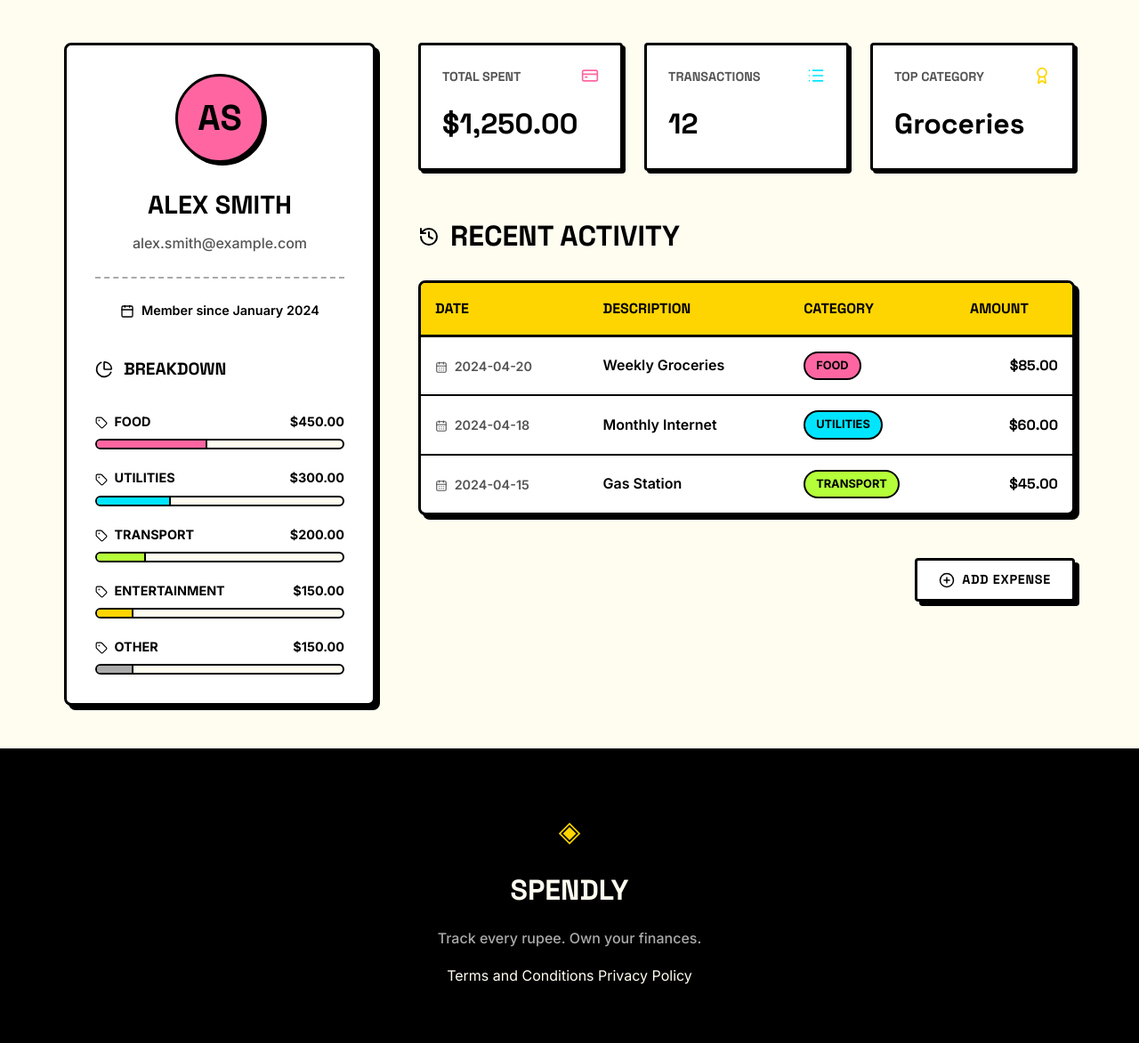
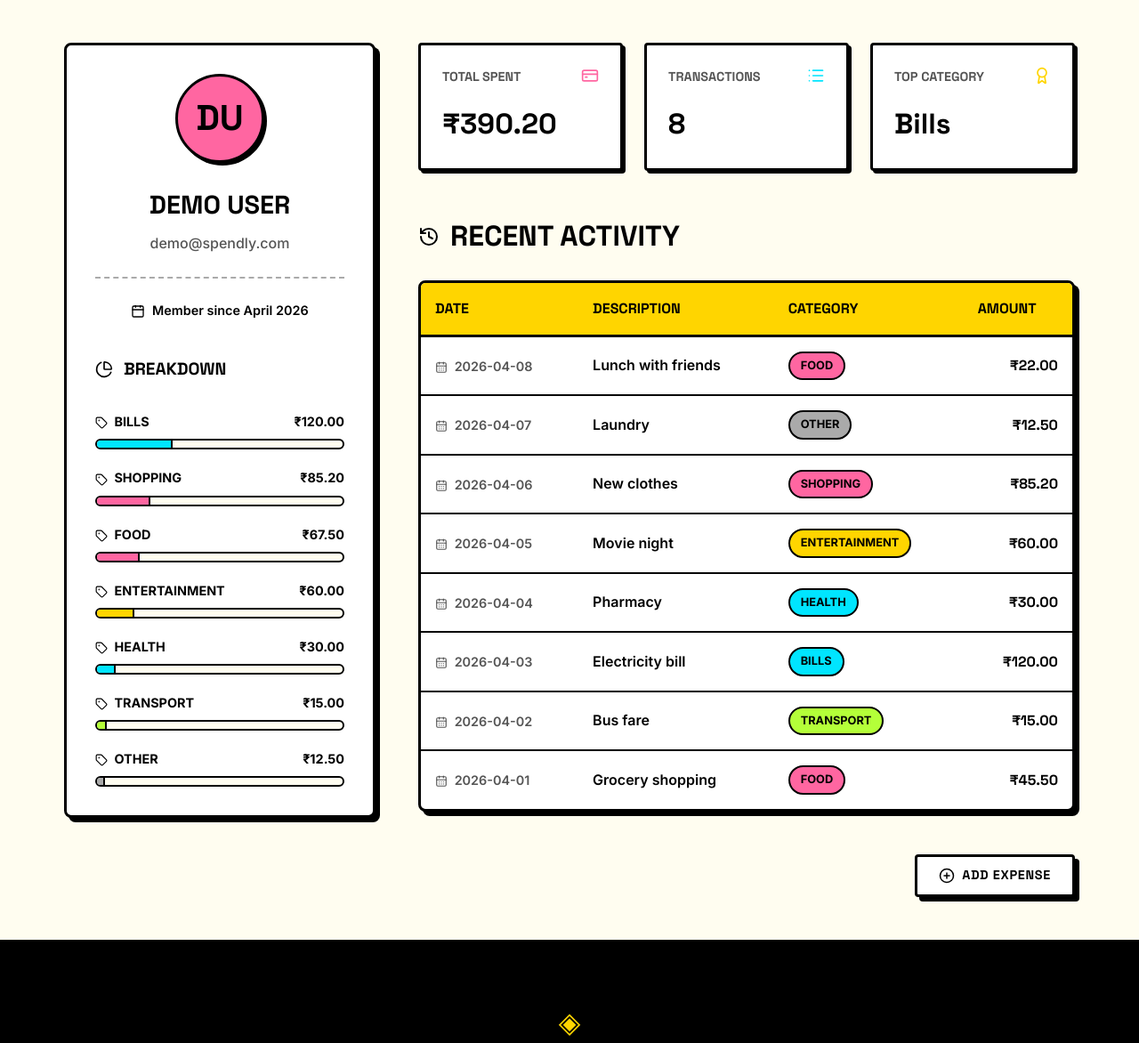
Before and after one commit to sraghav42/expense-tracker, a Flask app: page /profile in a window 1280 px wide. Shown: the part 73-1245 px from the top of the page at 89% size. Run offline with Flask 3, Linux system fonts and the light colour scheme; a user stored in the database is signed in; data comes from the database, SQL or seed files in the repository; both versions use the stored data as it was after the commit.

Commit message:
add dynamic routes to profile page

```diff
--- a/app.py
+++ b/app.py
@@ -1,6 +1,7 @@
 from flask import Flask, render_template, request, redirect, url_for, session, g
-from database.db import init_db, seed_db, get_user_by_email, create_user, get_user_by_id
+from database.db import init_db, seed_db, get_user_by_email, create_user, get_user_by_id, get_recent_transactions, get_user_stats, get_category_breakdown
 from werkzeug.security import generate_password_hash, check_password_hash
+from datetime import datetime
 
 app = Flask(__name__)
 app.secret_key = 'dev_key_for_session_management'
@@ -103,36 +104,52 @@ def logout():
 
 @app.route("/profile")
 def profile():
-    if not session.get("user_id"):
+    if not g.user:
         return redirect(url_for("login"))
 
-    # Hardcoded data for Step 4 UI implementation
+    # Format user info for the UI
+    created_at = datetime.strptime(g.user["created_at"], "%Y-%m-%d %H:%M:%S")
+    member_since = created_at.strftime("%B %Y")
+
+    name_parts = g.user["name"].split()
+    initials = "".join([part[0].upper() for part in name_parts[:2]])
+
     user_data = {
-        "name": "Alex Smith",
-        "email": "alex.smith@example.com",
-        "initials": "AS",
-        "member_since": "January 2024"
+        "name": g.user["name"],
+        "email": g.user["email"],
+        "initials": initials,
+        "member_since": member_since
     }
 
+    stats_data = get_user_stats(g.user["id"])
     stats = {
-        "total_spent": "$1,250.00",
-        "transaction_count": 12,
-        "top_category": "Groceries"
+        "total_spent": f"₹{stats_data['total_spent']:,.2f}",
+        "transaction_count": stats_data["transaction_count"],
+        "top_category": stats_data["top_category"]
     }
 
+    db_transactions = get_recent_transactions(g.user["id"])
     transactions = [
-        {"date": "2024-04-20", "description": "Weekly Groceries", "category": "Food", "amount": "$85.00"},
-        {"date": "2024-04-18", "description": "Monthly Internet", "category": "Utilities", "amount": "$60.00"},
-        {"date": "2024-04-15", "description": "Gas Station", "category": "Transport", "amount": "$45.00"}
+        {
+            "date": t["date"],
+            "description": t["description"],
+            "category": t["category"],
+            "amount": f"₹{t['amount']:.2f}"
+        }
+        for t in db_transactions
     ]
 
-    category_breakdown = [
-        {"name": "Food", "total": "$450.00"},
-        {"name": "Utilities", "total": "$300.00"},
-        {"name": "Transport", "total": "$200.00"},
-        {"name": "Entertainment", "total": "$150.00"},
-        {"name": "Other", "total": "$150.00"}
-    ]
+    db_categories = get_category_breakdown(g.user["id"])
+    total_spent_raw = stats_data['total_spent']
+    category_breakdown = []
+
+    for cat in db_categories:
+        percentage = (cat["total"] / total_spent_raw * 100) if total_spent_raw > 0 else 0
+        category_breakdown.append({
+            "name": cat["category"],
+            "total": f"₹{cat['total']:,.2f}",
+            "percentage": percentage
+        })
 
     return render_template(
         "profile.html",
--- a/database/db.py
+++ b/database/db.py
@@ -112,3 +112,57 @@ def get_user_by_id(user_id):
     user = cursor.fetchone()
     conn.close()
     return user
+
+def get_recent_transactions(user_id):
+    """Returns a list of recent transactions for a given user ID."""
+    conn = get_db()
+    cursor = conn.cursor()
+    cursor.execute(
+        "SELECT * FROM expenses WHERE user_id = ? ORDER BY date DESC, created_at DESC",
+        (user_id,)
+    )
+    transactions = cursor.fetchall()
+    conn.close()
+    return transactions
+
+def get_user_stats(user_id):
+    """Returns a dictionary of summary statistics for a given user ID."""
+    conn = get_db()
+    cursor = conn.cursor()
+
+    # Get total spent and transaction count
+    cursor.execute(
+        "SELECT SUM(amount) as total_spent, COUNT(*) as transaction_count FROM expenses WHERE user_id = ?",
+        (user_id,)
+    )
+    row = cursor.fetchone()
+    total_spent = row['total_spent'] if row['total_spent'] is not None else 0.0
+    transaction_count = row['transaction_count'] or 0
+
+    # Get top category
+    cursor.execute(
+        "SELECT category FROM expenses WHERE user_id = ? GROUP BY category ORDER BY SUM(amount) DESC LIMIT 1",
+        (user_id,)
+    )
+    cat_row = cursor.fetchone()
+    top_category = cat_row['category'] if cat_row else "N/A"
+
+    conn.close()
+
+    return {
+        "total_spent": total_spent,
+        "transaction_count": transaction_count,
+        "top_category": top_category
+    }
+
+def get_category_breakdown(user_id):
+    """Returns a list of categories and their total spending for a given user ID."""
+    conn = get_db()
+    cursor = conn.cursor()
+    cursor.execute(
+        "SELECT category, SUM(amount) as total FROM expenses WHERE user_id = ? GROUP BY category ORDER BY total DESC",
+        (user_id,)
+    )
+    breakdown = cursor.fetchall()
+    conn.close()
+    return breakdown
--- a/static/css/profile.css
+++ b/static/css/profile.css
@@ -163,9 +163,12 @@
 }
 
 .badge-food { background: var(--accent-pink); }
-.badge-utilities { background: var(--accent-cyan); }
+.badge-bills { background: var(--accent-cyan); }
 .badge-transport { background: var(--accent-green); }
 .badge-entertainment { background: var(--accent-yellow); }
+.badge-shopping { background: var(--accent-pink); }
+.badge-health { background: var(--accent-cyan); }
+.badge-other { background: var(--ink-faint); }
 
 .amount-col {
     font-family: var(--font-display);
@@ -208,8 +211,10 @@
     border-right: 2px solid var(--ink);
 }
 
-.fill-food { background: var(--accent-pink); width: 45%; }
-.fill-utilities { background: var(--accent-cyan); width: 30%; }
-.fill-transport { background: var(--accent-green); width: 20%; }
-.fill-entertainment { background: var(--accent-yellow); width: 15%; }
-.fill-other { background: var(--ink-faint); width: 15%; }
+.fill-food { background: var(--accent-pink); }
+.fill-bills { background: var(--accent-cyan); }
+.fill-transport { background: var(--accent-green); }
+.fill-entertainment { background: var(--accent-yellow); }
+.fill-shopping { background: var(--accent-pink); }
+.fill-health { background: var(--accent-cyan); }
+.fill-other { background: var(--ink-faint); }
--- a/templates/profile.html
+++ b/templates/profile.html
@@ -37,7 +37,7 @@
                             <span>{{ cat.total }}</span>
                         </div>
                         <div class="category-progress">
-                            <div class="category-fill fill-{{ cat.name|lower }}"></div>
+                            <div class="category-fill fill-{{ cat.name|lower }}" style="width: {{ cat.percentage }}%;"></div>
                         </div>
                     </div>
                     {% endfor %}
@@ -96,7 +96,7 @@
                         </td>
                         <td>{{ tx.description }}</td>
                         <td>
-                            <span class="category-badge badge-{{ tx.category|lower }}">
+                            <span class="category-badge badge-{{ tx.category|lower|replace(' ', '-') }}">
                                 {{ tx.category }}
                             </span>
                         </td>
```
Also changed, not shown: tests/test_profile_logic.py (added, +85 -0 lines), .gemini/specs/05-backend-routes-profile-page.md (added), spendly.db.
